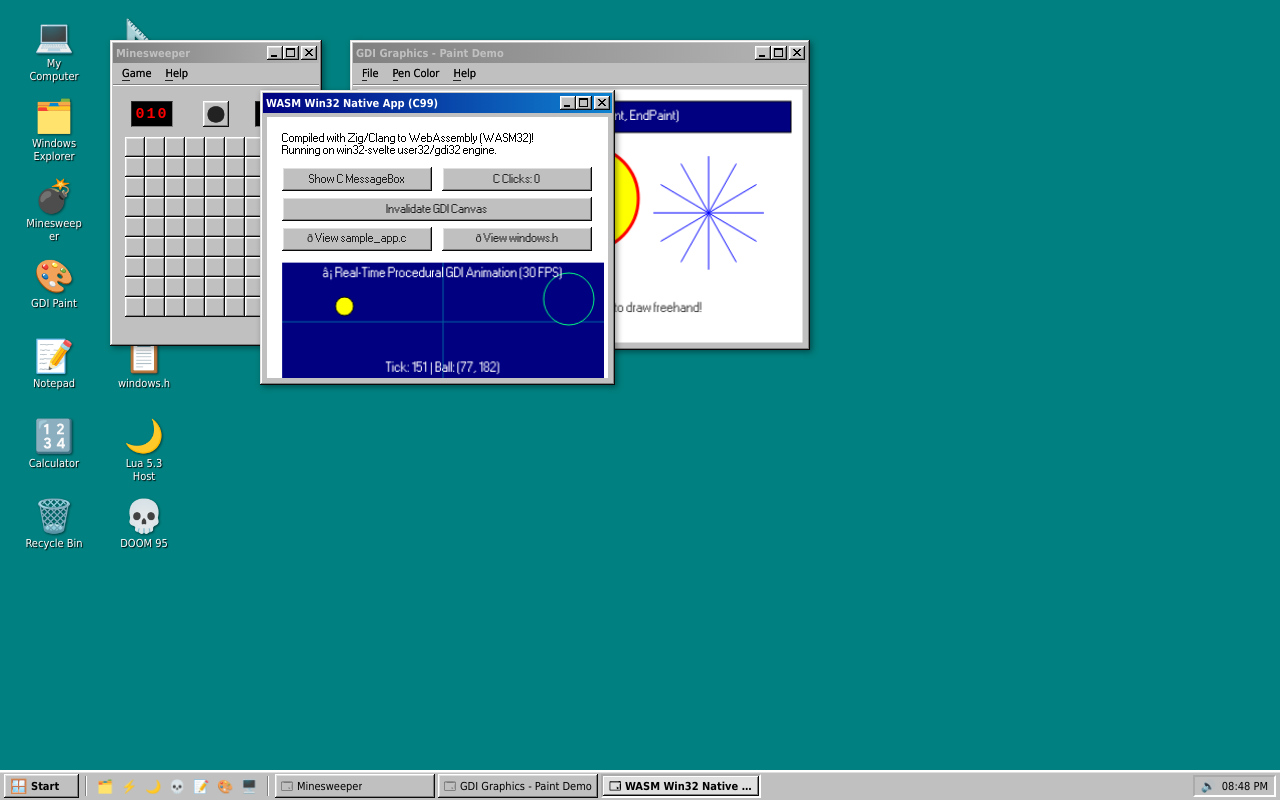
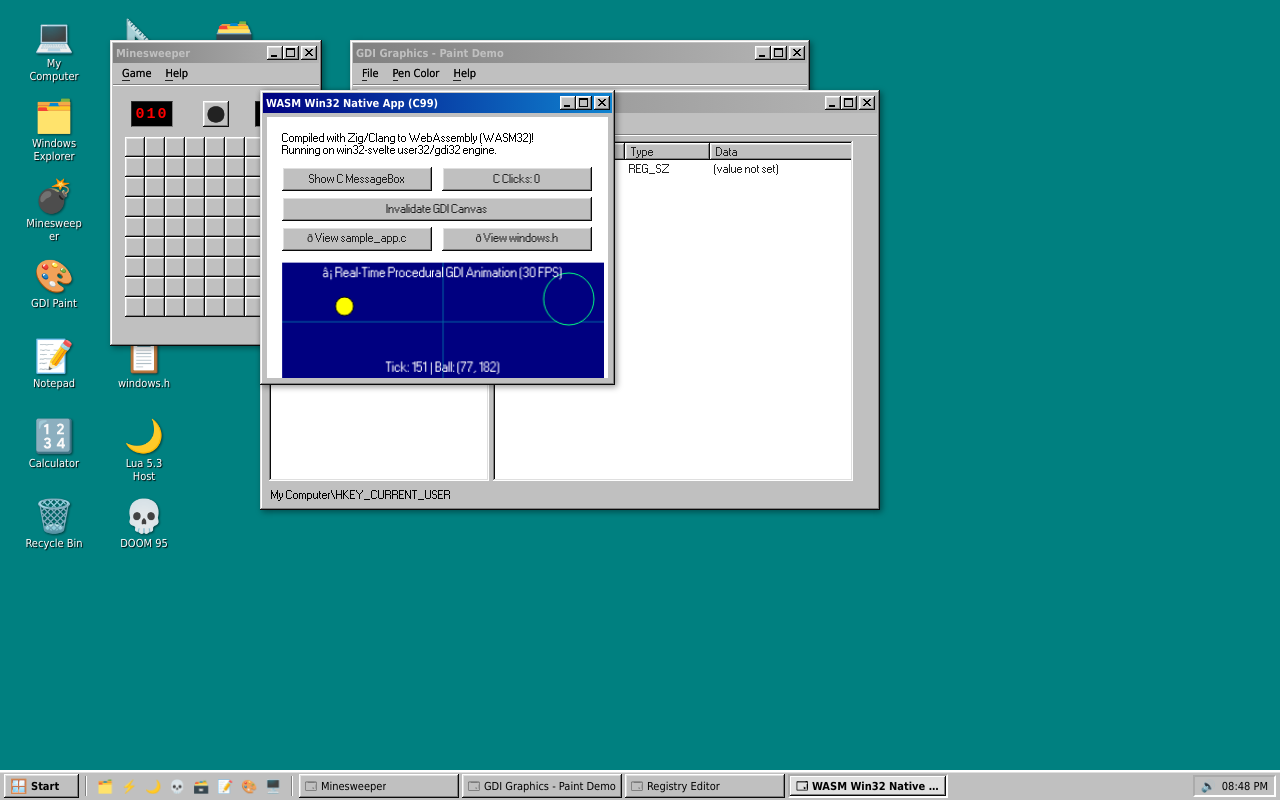
Before and after one commit to net-pilgrim/win32-svelte, a Svelte app: page / in a window 1280 px wide. Built offline with nearby package versions, Linux system fonts and the light colour scheme.

Commit message:
Expose Registry Editor on desktop, quick launch, and default startup

```diff
--- a/src/App.svelte
+++ b/src/App.svelte
@@ -10,6 +10,9 @@
     StartMinesweeper(110, 40);
     StartPaintDemo(350, 40);
     StartWasmApp(260, 90);
+    import("./samples/regedit").then(({ StartRegEdit }) => {
+      StartRegEdit(200, 70);
+    });
   });
 </script>
 
--- a/src/win32/ui/Desktop.svelte
+++ b/src/win32/ui/Desktop.svelte
@@ -142,6 +142,14 @@
       action: () => launchDoom(100, 50),
     },
     {
+      id: "regedit",
+      title: "Registry Editor",
+      icon: "🗃️",
+      x: 196,
+      y: 16,
+      action: () => launchRegEdit(200, 80),
+    },
+    {
       id: "recycle",
       title: "Recycle Bin",
       icon: "🗑️",
@@ -217,6 +225,12 @@
     });
   }
 
+  function launchRegEdit(x = 200, y = 80) {
+    import("../../samples/regedit").then(({ StartRegEdit }) => {
+      StartRegEdit(x, y);
+    });
+  }
+
   function minimizeAll() {
     const allMin = topWindows.every((w) => w.minimized);
     for (const win of topWindows) {
@@ -286,6 +300,9 @@
       </button>
       <button class="quick-btn" title="DOOM 95" onclick={() => launchDoom(100, 50)}>
         💀
+      </button>
+      <button class="quick-btn" title="Registry Editor" onclick={() => launchRegEdit(200, 80)}>
+        🗃️
       </button>
       <button class="quick-btn" title="Notepad" onclick={() => StartNotepad(320, 70)}>
         📝
```
